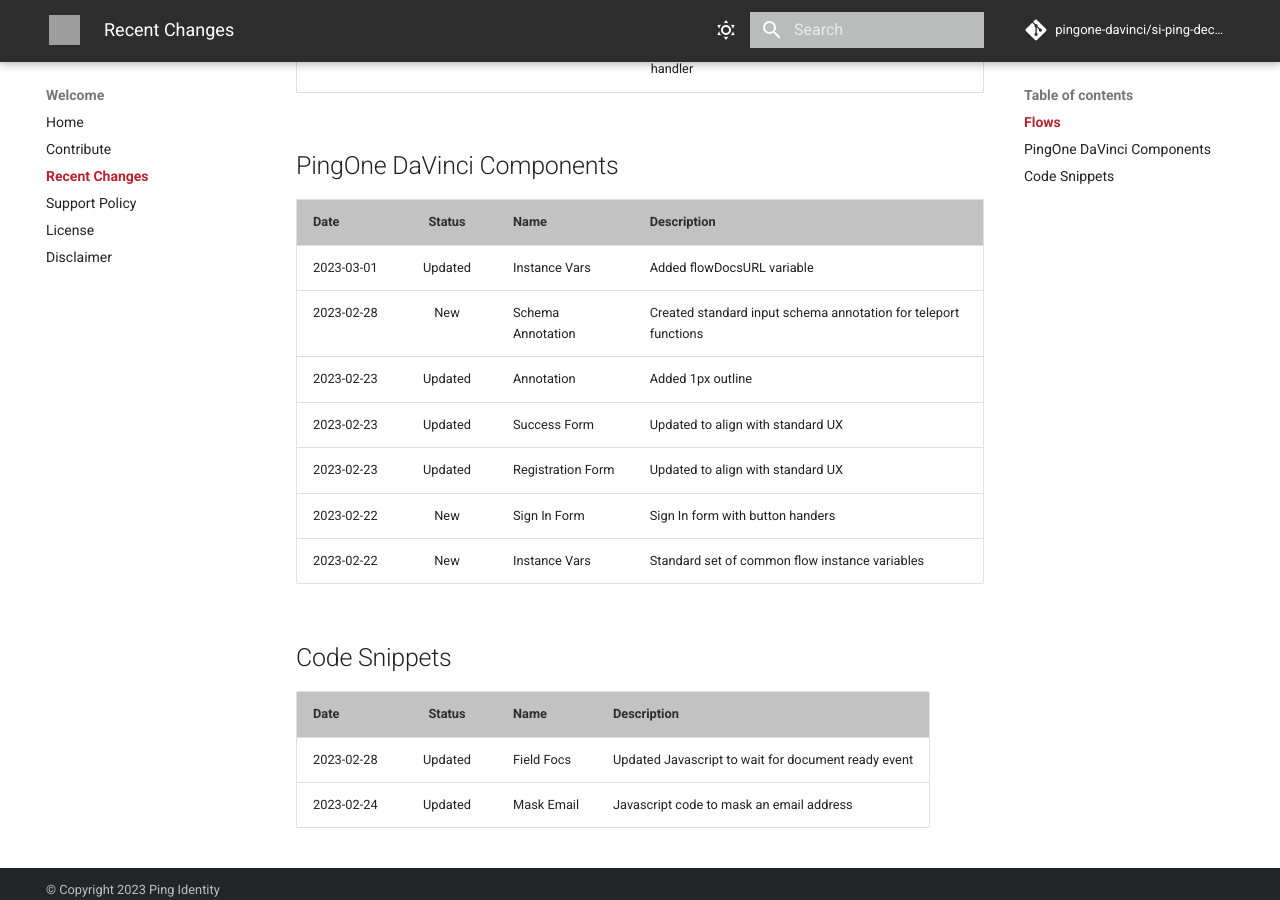
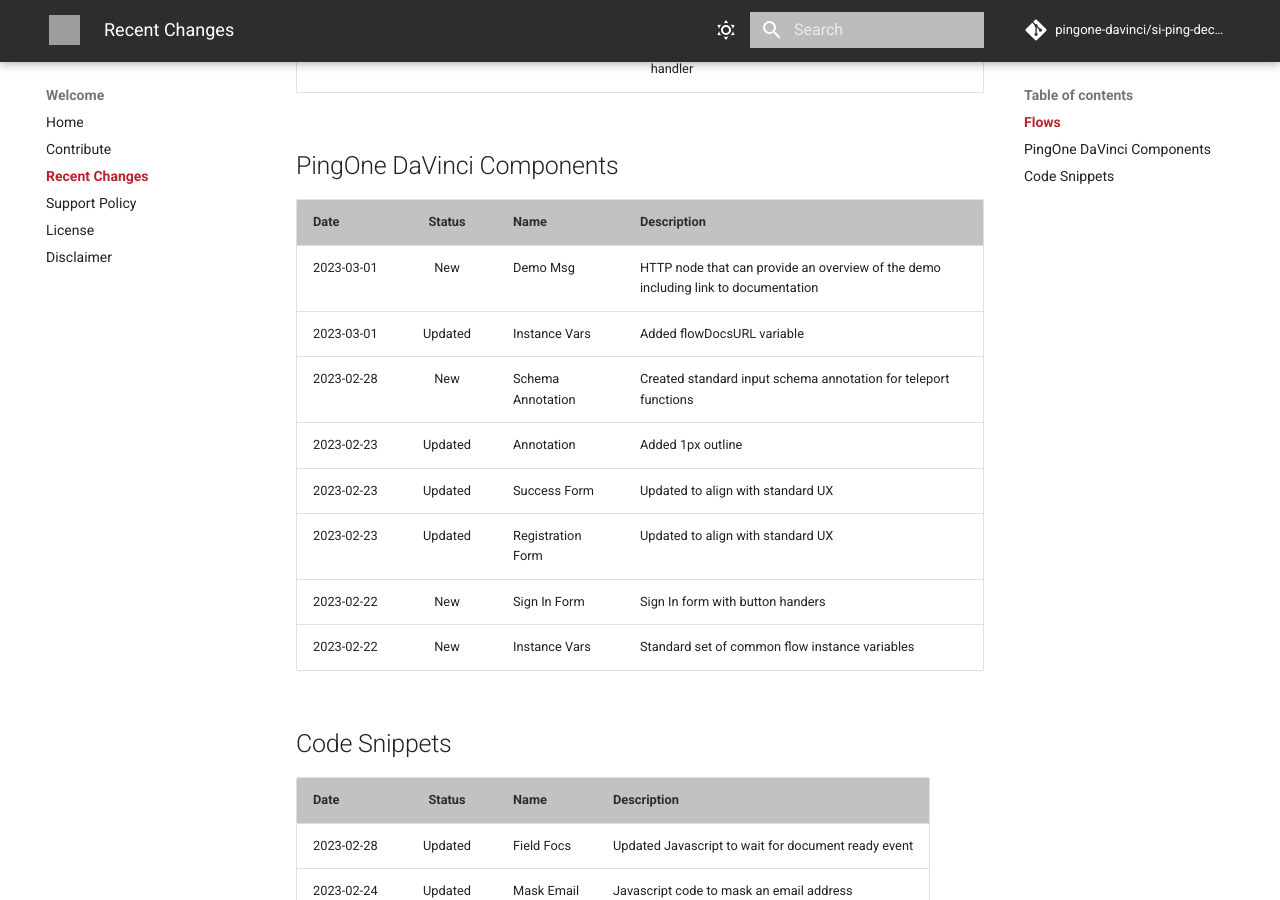
Before and after one commit to pingone-davinci/si-ping-deck-docs, an MkDocs documentation site: the page built from docs/changelog.md, in a window 1280 px wide and 900 px high, scrolled down 783 px. Built offline with MkDocs 1.6.1 and Material for MkDocs 9.7.7, drawn with Linux system fonts in a browser that asks for light colours; comment, search, counter and statistics services are not loaded; grey boxes are pictures that could not be loaded.

Commit message:
Update changelog

```diff
--- a/docs/changelog.md
+++ b/docs/changelog.md
@@ -20,6 +20,7 @@
 
 | Date  | Status | Name | Description  |
 |---|:---:|---|---|
+| 2023-03-01 | New | Demo Msg | HTTP node that can provide an overview of the demo including link to documentation |
 | 2023-03-01 | Updated | Instance Vars | Added flowDocsURL variable |
 | 2023-02-28 | New | Schema Annotation | Created standard input schema annotation for teleport functions |
 | 2023-02-23 | Updated | Annotation | Added 1px outline |
```
